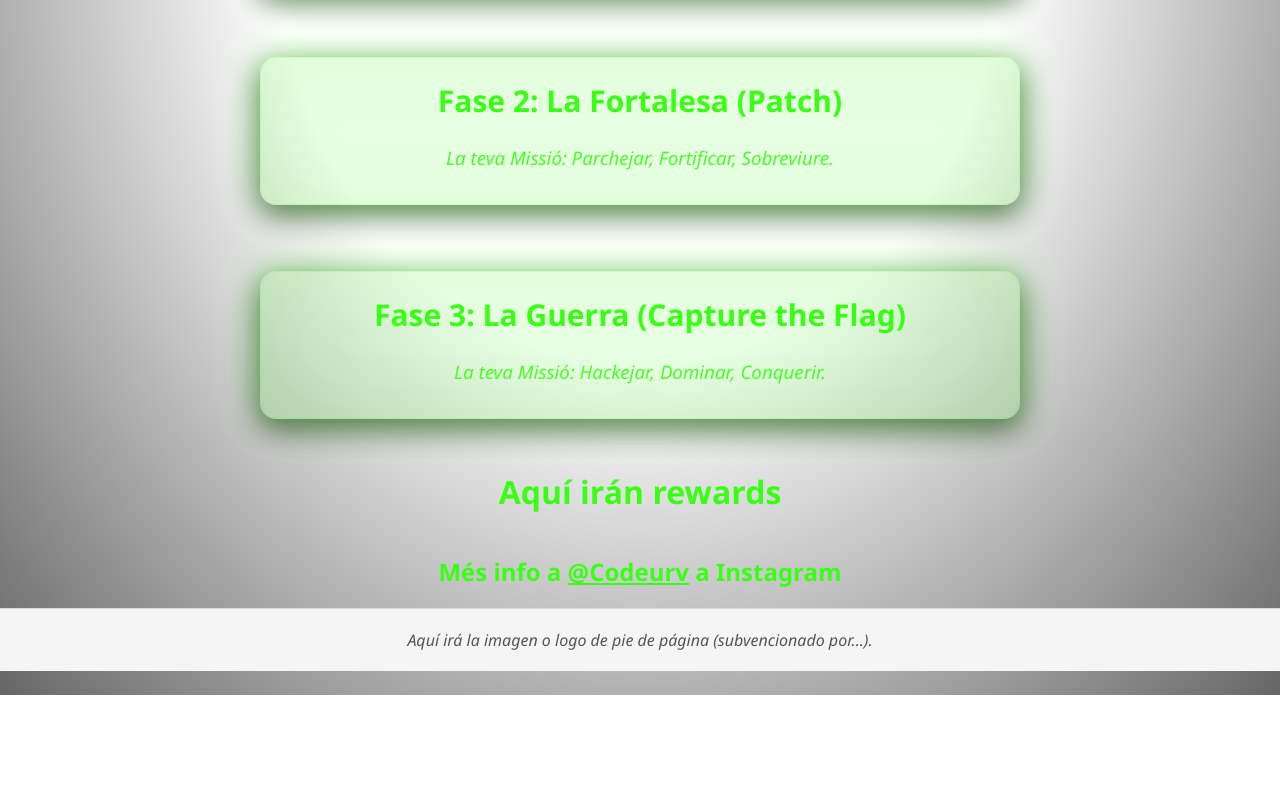
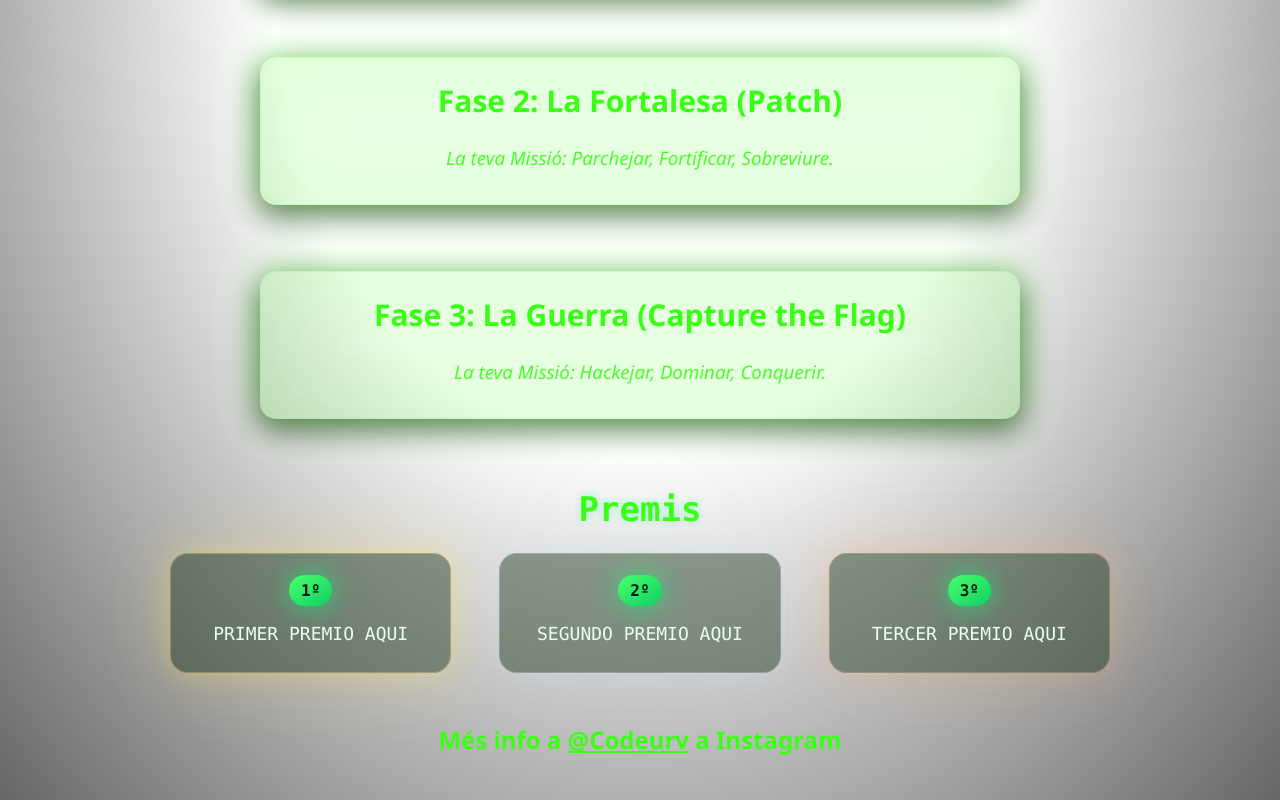
Before and after one commit to Huntterstrike/hackaton-web, a React (Create React App) app: page / in a window 1280 px wide. Shown: the part 851-1651 px from the top of the page. Before the commit the page ends 1546 px from the top, so only its background shows below. Built offline with nearby package versions, Linux system fonts and the light colour scheme.

Commit message:
Premios y formulario

```diff
--- a/src/App.jsx
+++ b/src/App.jsx
@@ -9,7 +9,6 @@ import EasterEggButton from "./components/InscribeButton";
 import MasInfo from "./components/MasInfo";
 import "./App.css";
 import Awards from "./components/Awards";
-import Footer from "./components/Footer";
 
 const targetDate = new Date("2025-12-20T10:00:00");
 
@@ -64,8 +63,6 @@ function App() {
         <Awards />
 
         <MasInfo />
-        <Footer />
-
         {showPong && (
           <div className="modal-overlay" onClick={closePong}>
             <div className="modal-content" onClick={(e) => e.stopPropagation()}>
--- a/src/components/AsciiArt.jsx
+++ b/src/components/AsciiArt.jsx
@@ -23,7 +23,7 @@ const ASCII_SMALL = `                                     /$$   /$$  /$$$$$$   /
  \\______/ |__/  |__/ \\_______/      |__/  |__/|__/  |__/ \\______/ |__/  \\__/ \\_______/   \\___/  |__/  |__/ \\______/ |__/  |__/       \\_______/ \\_______/          \\_/    \\_______/|__/      |__/   \\___/   \\_______/   \\___/`;
 
 const eventDateDisplay = "20 i 21 de desembre de 2025";
-const eventPlace = "Crai Campus Catalunya, Tarragona";
+const eventPlace = "Sala Adjunta Campus Catalunya, Tarragona";
 
 function drawAsciiToCanvas(canvas, text, fontSpec = { fontFamily: '"Press Start 2P", monospace', fontSize: 12, lineHeight: 1.05 }) {
   if (!canvas) return;
--- a/src/components/Awards.jsx
+++ b/src/components/Awards.jsx
@@ -1,10 +1,31 @@
+// src/components/Awards.jsx
 import React from "react";
 import "../style/Awards.css";
 
-export default function Awards() {
+export default function Awards({
+  title = "Premis",
+  first = "PRIMER PREMIO AQUI",
+  second = "SEGUNDO PREMIO AQUI",
+  third = "TERCER PREMIO AQUI",
+}) {
+  const data = [
+    { place: "1º", text: first, tone: "gold" },
+    { place: "2º", text: second, tone: "silver" },
+    { place: "3º", text: third, tone: "bronze" },
+  ];
+
   return (
-    <div className="awards-container">
-      <h1 className="awards-title">Aquí irán rewards</h1>
-    </div>
+    <section className="awards-simple" aria-labelledby="awards-simple-title">
+      <h3 id="awards-simple-title" className="awards-simple__title">{title}</h3>
+
+      <div className="awards-simple__row">
+        {data.map((d, i) => (
+          <div key={i} className={`award-tile award-tile--${d.tone}`}>
+            <div className="award-tile__place">{d.place}</div>
+            <div className="award-tile__text">{d.text}</div>
+          </div>
+        ))}
+      </div>
+    </section>
   );
 }
--- a/src/components/Footer.jsx
+++ /dev/null
@@ -1,12 +0,0 @@
-import React from "react";
-import "../style/Footer.css";
-
-export default function Footer() {
-  return (
-    <footer className="footer">
-      <p className="footer-text">
-        Aquí irá la imagen o logo de pie de página (subvencionado por...).
-      </p>
-    </footer>
-  );
-}
--- a/src/components/InscribeButton.jsx
+++ b/src/components/InscribeButton.jsx
@@ -9,7 +9,7 @@ export default function EasterEggButton() {
         className="inscribe-button"
         onClick={() =>
           window.open(
-            "https://docs.google.com/forms/d/e/1FAIpQLSfDplaceholder/viewform",
+            "https://docs.google.com/forms/d/e/1FAIpQLSfoCFC4EIgZ5PpVxGnqVsxMzHs5pb971sDN4X6lPr8AvxgOJA/viewform?usp=dialog",
             "_blank"
           )
         }
--- a/src/style/Awards.css
+++ b/src/style/Awards.css
@@ -0,0 +1,86 @@
+.awards-simple {
+  width: 100%;
+  max-width: 980px;
+  margin: 40px auto 0;
+  padding: 0 20px;
+  color: #d8ffe0;
+  font-family: "Share Tech Mono", ui-monospace, SFMono-Regular, Menlo, Monaco, Consolas, monospace;
+  margin-bottom: 30px;
+}
+
+.awards-simple__title {
+  margin: 0 0 24px;
+  text-align: center;
+  font-size: clamp(22px, 3vw, 34px);
+  font-weight: 900;
+  color: var(--neon);
+  text-shadow: 0 0 8px rgba(0,255,140,.4);
+}
+
+/* Tres tarjetas en fila, se apilan en móvil */
+.awards-simple__row {
+  display: grid;
+  grid-template-columns: 1fr;
+  gap: 32px;
+}
+@media (min-width: 820px) {
+  .awards-simple__row {
+    grid-template-columns: repeat(3, 1fr);
+    gap: 48px;
+  }
+}
+
+.award-tile {
+  display: grid;
+  grid-template-rows: auto 1fr;
+  align-items: center;
+  gap: 10px;
+  padding: 22px;
+  border-radius: 18px;
+  background: rgba(10, 40, 10, 0.42);
+  box-shadow:
+    0 0 0 1px rgba(0,255,135,0.20) inset,
+    0 0 24px rgba(0, 255, 120, 0.28),          /* glow medio */
+    0 0 60px rgba(0, 255, 120, 0.22);          /* halo exterior extra */
+  backdrop-filter: blur(2px);
+  text-align: center;
+  min-height: 120px;
+}
+
+.award-tile__place {
+  display: inline-block;
+  margin: 0 auto;
+  padding: 6px 12px;
+  border-radius: 999px;
+  font-weight: 900;
+  color: #031b08;
+  background: linear-gradient(145deg, #49ff6a, #10cf66);
+  box-shadow:
+    0 0 22px rgba(0, 255, 120, .45),
+    0 0 40px rgba(0, 255, 120, .25);
+}
+
+.award-tile__text {
+  color: #eaffee;
+  font-size: clamp(14px, 1.6vw, 18px);
+}
+
+/* Acentos sutiles por puesto (solo borde/brillo, no rompe la paleta) */
+.award-tile--gold {
+  box-shadow:
+    0 0 0 1px rgba(255, 228, 94, 0.30) inset,
+    0 0 28px rgba(255, 228, 94, 0.30),
+    0 0 72px rgba(255, 228, 94, 0.22);
+}
+.award-tile--silver {
+  box-shadow:
+    0 0 0 1px rgba(210, 220, 233, 0.28) inset,
+    0 0 28px rgba(210, 220, 233, 0.28),
+    0 0 72px rgba(210, 220, 233, 0.20);
+}
+.award-tile--bronze {
+  box-shadow:
+    0 0 0 1px rgba(240, 176, 122, 0.30) inset,
+    0 0 28px rgba(240, 176, 122, 0.30),
+    0 0 72px rgba(240, 176, 122, 0.20);
+}
--- a/src/style/Footer.css
+++ /dev/null
@@ -1,16 +0,0 @@
-.footer {
-  width: 100vw;
-  background-color: var(--background-secondary, #f5f5f5);
-  padding: 20px 0;
-  text-align: center;
-  border-top: 1px solid rgba(0, 0, 0, 0.1);
-  margin: 0;
-}
-
-
-.footer-text {
-  color: var(--text-secondary, #555);
-  font-size: 1rem;
-  font-style: italic;
-  margin: 0;
-}
--- a/src/style/MatrixBackground.css
+++ b/src/style/MatrixBackground.css
@@ -17,9 +17,6 @@
   transition: opacity 0.25s linear;
 }
 
-/* Cuando haya un modal abierto, atenuamos aún más el fondo Matrix.
-   Tu código JS/React puede añadir la clase `modal-open` a <body> o
-   `.modal-overlay-open` al contenedor raíz para activar esto. */
 .modal-overlay-open #matrix-canvas,
 body.modal-open #matrix-canvas {
   opacity: 0.08;
```
